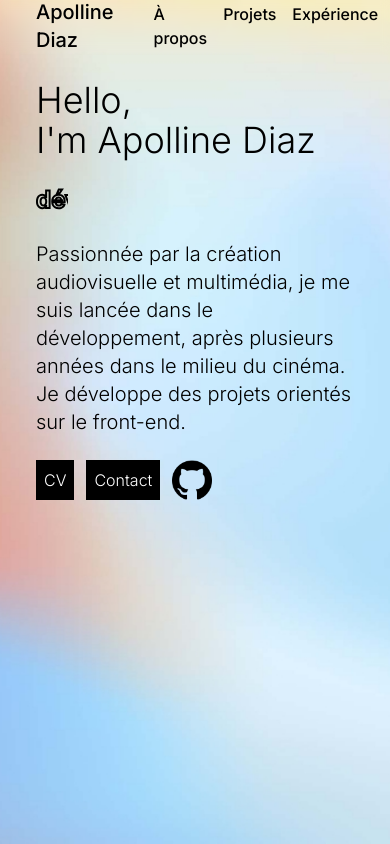
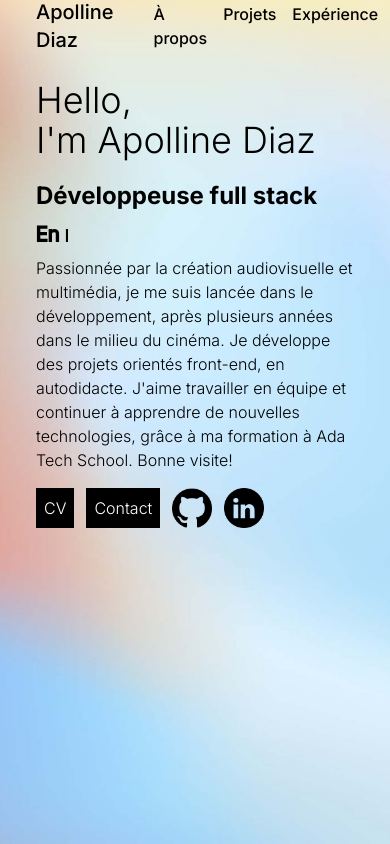
Before and after one commit to apolline-diaz/Portfolio-Minimal, a React (Vite) app: page / in a window 390 px wide. Shown: the top 844 px of the page. Built offline with nearby package versions, Linux system fonts and the light colour scheme; a web font is replaced by a local one.

Commit message:
Home responsive

```diff
--- a/src/App.jsx
+++ b/src/App.jsx
@@ -79,22 +79,28 @@ function App() {
         {/* HOME SECTION */}
         <section id="home" className="h-full w-full">
           <div className='bg-[url("/assets/home_background.png")] h-screen w-full bg-cover bg-center'>
-            <div className="container text-left m-auto px-9 py-20 flex flex-col gap-6">
-              <h2 className="font-light text-4xl md:text-5xl xl:text-6xl">
+            <div className="container text-left m-auto px-9 py-20 flex flex-col gap-2">
+              <h2 className="font-light text-4xl md:text-5xl xl:text-6xl mb-3">
                 Hello, <br />
                 I'm Apolline Diaz
               </h2>
               <div>
-                <h2 className="font-bold text-2xl sm:text-2xl md:text-4xl gradient-text running-text flex flex-wrap">
-                  développeuse full stack
+                <h2 className="font-bold text-2xl sm:text-2xl md:text-4xl">
+                  Développeuse full stack
                 </h2>
               </div>
+              <p className="font-light text-xl sm:text-xl md:text-l md:text-xl lg:text-2xl gradient-text running-text">
+                En recherche d'alternance dès septembre
+              </p>
               <div>
-                <p className="font-light text-xl sm:text-l md:text-xl lg:text-2xl w-50 max-w-2xl">
+                <p className="font-light text-l sm:text-md md:text-xl lg:text-2xl w-50 max-w-3xl mb-2">
                   Passionnée par la création audiovisuelle et multimédia, je me
                   suis lancée dans le développement, après plusieurs années dans
-                  le milieu du cinéma. Je développe des projets orientés sur le
-                  front-end.
+                  le milieu du cinéma. Je développe des projets orientés
+                  front-end, en autodidacte. J'aime travailler en équipe et
+                  continuer à apprendre de nouvelles technologies, grâce à ma
+                  formation à Ada Tech School. Bonne visite!
+                  <br />
                 </p>
               </div>
               <div className="space-x-3 flex flex-cols">
@@ -119,6 +125,17 @@ function App() {
                   <img
                     src={Github}
                     alt="Github"
+                    className="cursor-pointe w-10 h-10 transition duration-200 hover:opacity-50"
+                  />
+                </a>
+                <a
+                  href="https://www.linkedin.com/in/apolline-diaz-938783153/"
+                  target="_blank"
+                  rel="noopener noreferrer"
+                >
+                  <img
+                    src={LinkedIn}
+                    alt="LinkedIn"
                     className="cursor-pointe w-10 h-10 transition duration-200 hover:opacity-50"
                   />
                 </a>
```
